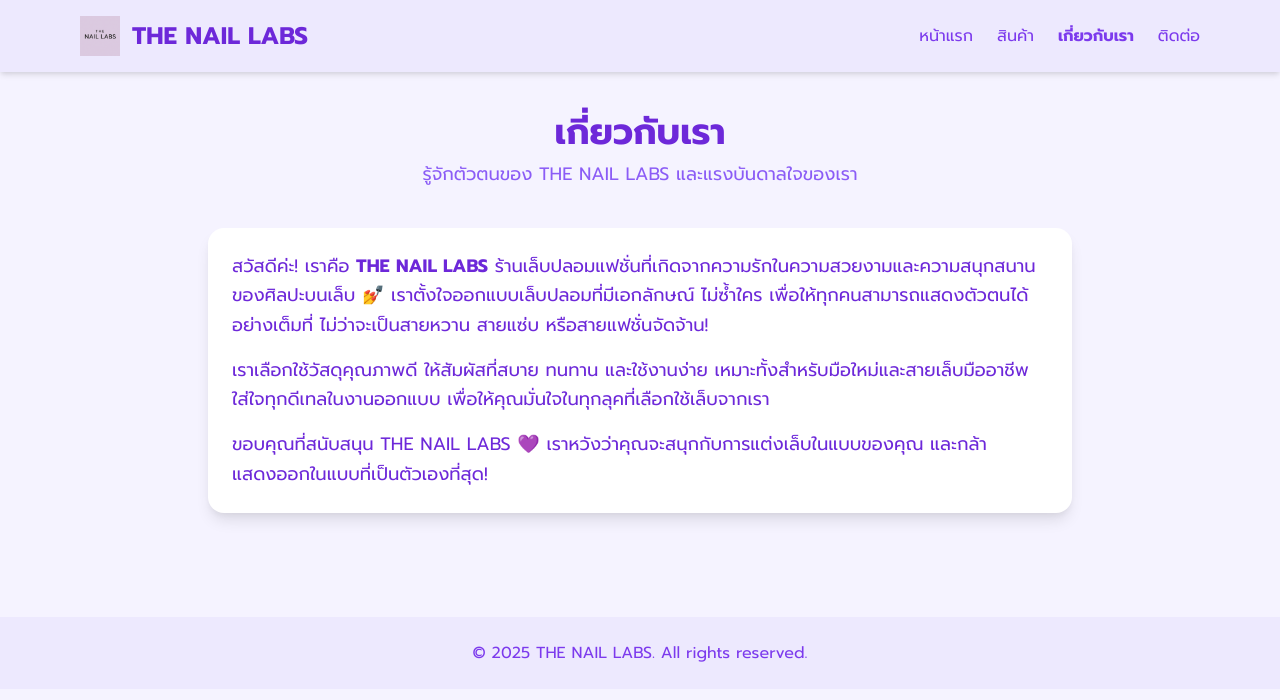
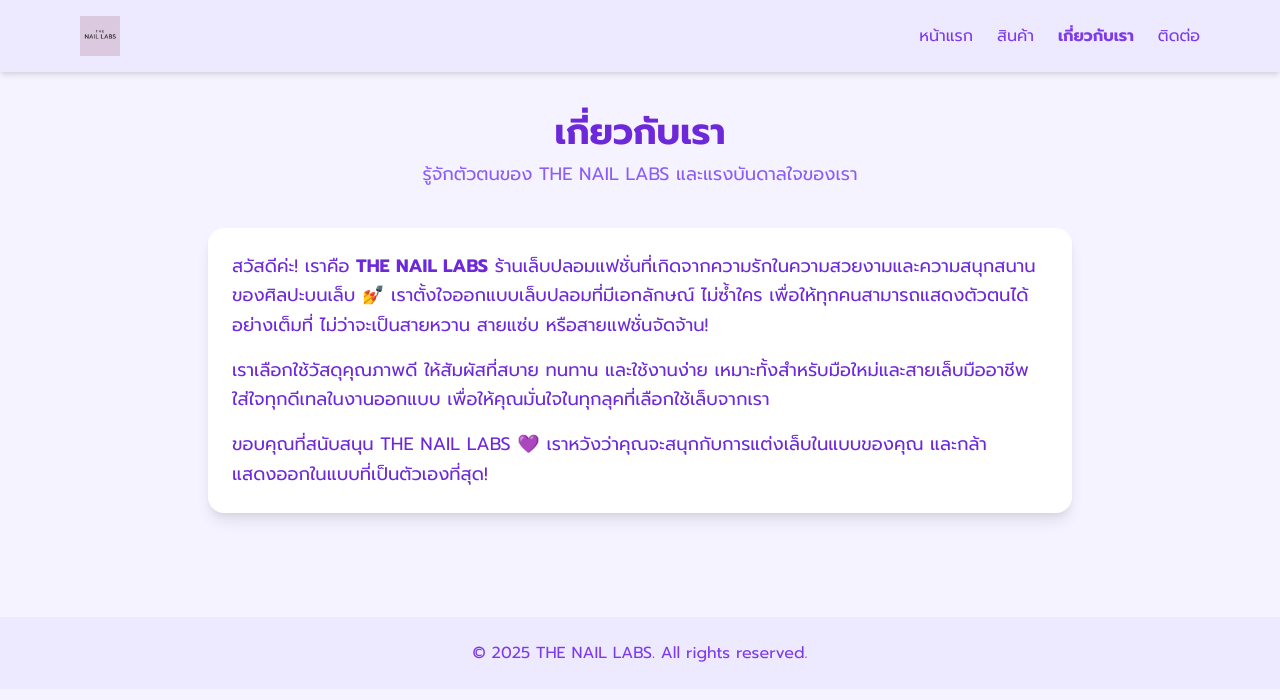
Before and after one commit to cs-virtualvogue/thenaillabs, a plain HTML site: page about.html in a window 1280 px wide. Drawn offline with nearby package versions, Linux system fonts and the light colour scheme.

Commit message:
Add files via upload

```diff
--- a/about.html
+++ b/about.html
@@ -17,7 +17,6 @@
     <div class="max-w-6xl mx-auto px-4 py-4 flex justify-between items-center">
       <a href="https://cs-virtualvogue.github.io/thenaillabs/index" class="flex items-center space-x-3">
         <img src="TheNailLabs.png" alt="โลโก้ร้าน" class="h-10 w-10 object-contain">
-        <div class="text-purple-700 font-bold text-2xl">THE NAIL LABS</div>
       </a>
       <ul class="flex space-x-6 text-purple-600">
         <li><a href="index" class="hover:text-purple-900">หน้าแรก</a></li>
```
Also changed, not shown: contact.html (+0 -1 lines), product.html (+2 -1 lines).
